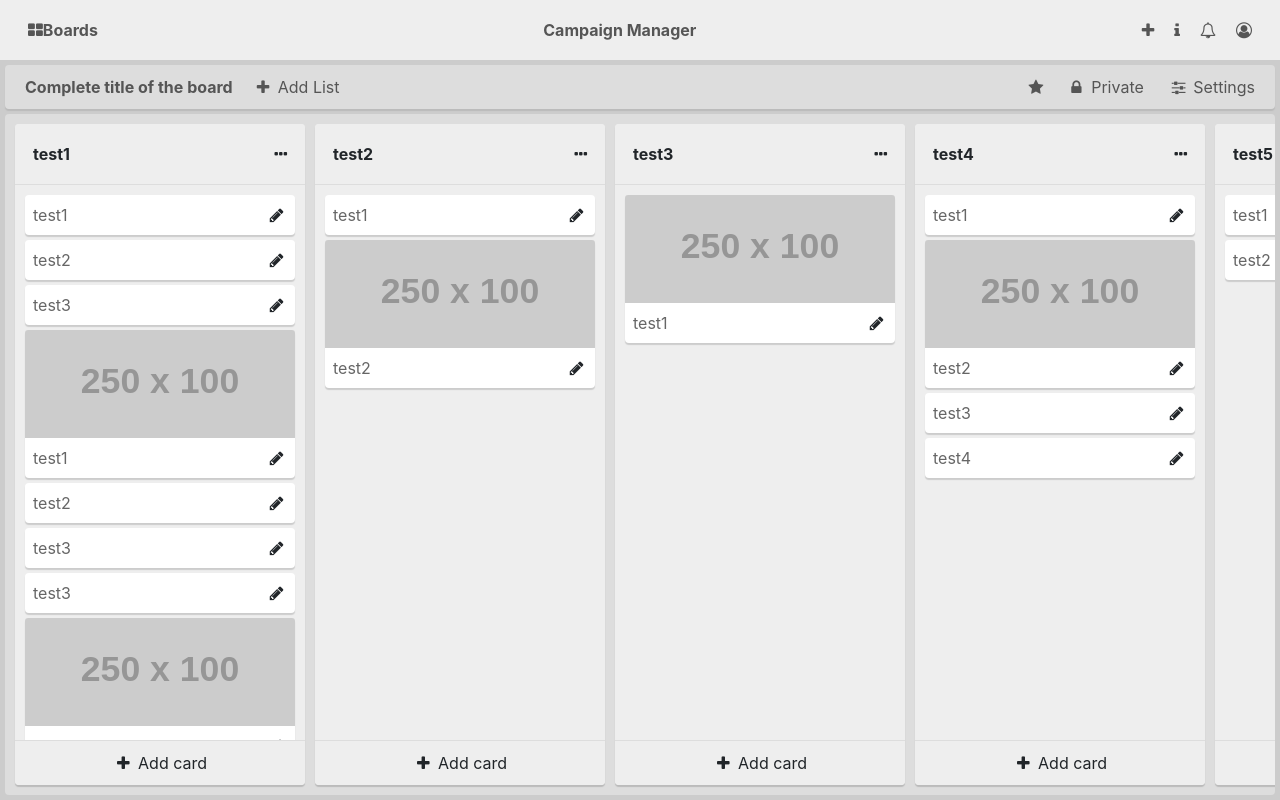
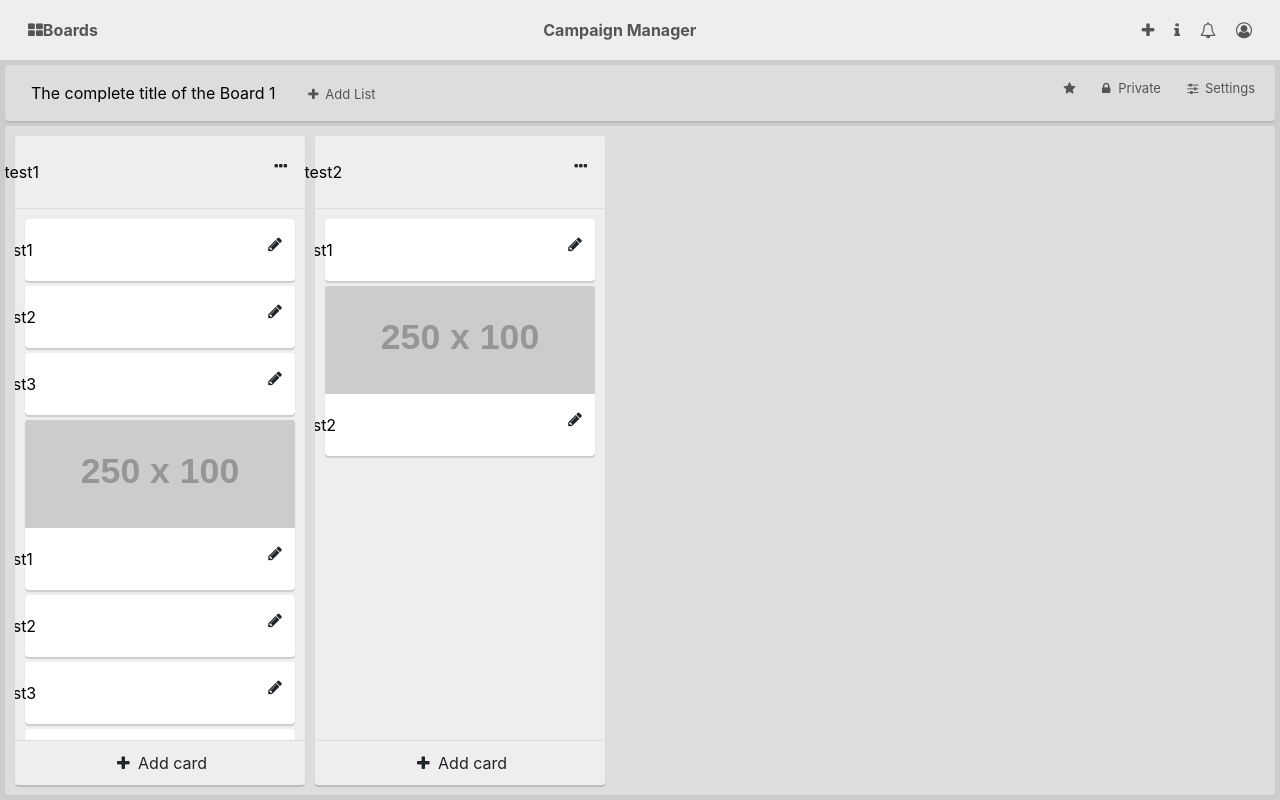
Before and after one commit to kacianoghelere/campaign-board, an Angular app: page /boards/1 in a window 1280 px wide. Built offline with nearby package versions, Linux system fonts and the light colour scheme.

Commit message:
Editores de titulos inseridos

```diff
--- a/src/app/app.module.ts
+++ b/src/app/app.module.ts
@@ -5,6 +5,7 @@ import {NgbModule} from '@ng-bootstrap/ng-bootstrap';
 
 import { BoardsModule } from './boards/boards.module';
 import { HomeModule } from './home/home.module';
+import { UtilModule } from './util/util.module';
 import { AppRoutingModule } from './app-routing.module';
 
 import { AppComponent } from './app.component';
@@ -15,6 +16,7 @@ import { AppComponent } from './app.component';
     BrowserModule,
     BoardsModule,
     HomeModule,
+    UtilModule,
     AppRoutingModule
   ],
   declarations: [
--- a/src/app/boards/board.ts
+++ b/src/app/boards/board.ts
@@ -1,3 +1,5 @@
+import { BoardList } from './board-list';
+
 /**
  * Board interface
  */
@@ -6,4 +8,5 @@ export interface Board {
   title: string;
   description?: string;
   favorite?: boolean;
+  lists?: BoardList[];
 }
--- a/src/app/boards/board/board.component.css
+++ b/src/app/boards/board/board.component.css
@@ -46,10 +46,14 @@
   width: 100%;
 }
 
+
+.board-panel .board-panel-header .simple-title { width: auto; }
+
 .board-panel .board-panel-header .link {
   border-radius: 4px;
   color: #555;
   cursor: pointer;
+  font-size: 13px;
   margin: 5px;
   padding: 5px;
   text-align: center;
--- a/src/app/boards/board/board.component.html
+++ b/src/app/boards/board/board.component.html
@@ -1,7 +1,12 @@
-<div class="board-panel">
+<form class="board-panel">
   <div class="board-panel-header">
     <div class="">
-      <b class="title">Complete title  of the board</b>
+      <span class="title">
+        <input class="simple-input"
+          type="text"
+          name="board-title"
+          [(ngModel)]="board.title">
+      </span>
       <a class="link" (click)="addList()">
         <i class="fa fa-plus fa-fw"></i> Add List
       </a>
@@ -20,20 +25,6 @@
   </div>
 
   <div class="board-panel-body">
-    <card-list *ngFor="let list of lists" [list]="list"></card-list>
-
-    <!-- <div class="card-container">
-      <div class="card card-inverse dark-card">
-        <div class="card-header">
-          <div class="d-flex justify-content-end">
-            <div class="mr-auto p-2">
-              <a class="add-card" (click)="addList()">
-                <i class="fa fa-plus fa-fw"></i> Add new list
-              </a>
-            </div>
-          </div>
-        </div>
-      </div>
-    </div> -->
+    <card-list *ngFor="let list of board.lists" [list]="list"></card-list>
   </div>
-</div>
+</form>
--- a/src/app/boards/board/board.component.ts
+++ b/src/app/boards/board/board.component.ts
@@ -1,6 +1,7 @@
 import { Component, OnInit } from '@angular/core';
 
 import { BoardsService } from '../boards.service';
+import { Board } from '../board';
 import { BoardCard } from '../board-card';
 import { BoardList } from '../board-list';
 
@@ -11,22 +12,27 @@ import { BoardList } from '../board-list';
 })
 export class BoardComponent implements OnInit {
 
-  lists: BoardList[];
+  board: Board;
 
   constructor(private boardsService: BoardsService) {
-    this.lists = this.boardsService.getList();
+    this.board = {
+      id: null,
+      title: "",
+      lists: []
+    };
   }
 
   addList(): void {
-    this.lists.push({
+    this.board.lists.push({
       id: 1,
-      title: 'test1',
-      description: 'description for test1',
+      title: 'New List',
+      description: '',
       cards: []
     });
   }
 
   ngOnInit() {
+    this.board = this.boardsService.find(1);
   }
 
 }
--- a/src/app/boards/board/card-list/card-list.component.html
+++ b/src/app/boards/board/card-list/card-list.component.html
@@ -2,7 +2,7 @@
   <div class="list-header">
     <div class="d-flex justify-content-end">
       <div class="mr-auto p-2">
-        <b class="card-title">{{list.title}}</b>
+        <input class="simple-input" type="text" [(ngModel)]="list.title">
       </div>
       <div class="p-2">
         <i class="fa fa-ellipsis-h"></i>
--- a/src/app/boards/board/card/card.component.css
+++ b/src/app/boards/board/card/card.component.css
@@ -7,14 +7,13 @@
   box-shadow: 0 2px 1px #ccc;
   box-sizing: border-box;
   margin: 5px;
-  /*padding: 10px;
+  /*padding: 5px;
   word-wrap: break-word;*/
 }
 
-.card:hover {
-  background: #fafafa;
-}
 
-.card a {
-  color: #666;
-}
+.card:hover { background: #fafafa; }
+
+.card a { color: #666; }
+
+.card .card-block { padding: 5px; }
--- a/src/app/boards/board/card/card.component.html
+++ b/src/app/boards/board/card/card.component.html
@@ -3,10 +3,10 @@
   <div class="card-block">
     <div class="d-flex justify-content-end">
       <div class="mr-auto p-2">
-        <a href="#">{{card.title}}</a>
+        <input class="simple-input" type="text" [(ngModel)]="card.title">
       </div>
       <div class="p-2">
-        <i class="fa fa-pencil fa-fw"></i>
+        <i class="fa fa-pencil"></i>
       </div>
     </div>
   </div>
--- a/src/app/boards/boards.module.ts
+++ b/src/app/boards/boards.module.ts
@@ -1,5 +1,6 @@
 import { NgModule } from '@angular/core';
 import { CommonModule } from '@angular/common';
+import { FormsModule, ReactiveFormsModule } from '@angular/forms';
 
 import { BoardsRoutingModule } from './boards-routing.module';
 import { BoardsComponent } from './boards.component';
@@ -13,6 +14,8 @@ import { CardComponent } from './board/card/card.component';
 @NgModule({
   imports: [
     CommonModule,
+    FormsModule,
+    ReactiveFormsModule,
     BoardsRoutingModule
   ],
   declarations: [
--- a/src/app/boards/boards.service.ts
+++ b/src/app/boards/boards.service.ts
@@ -1,15 +1,21 @@
 import { Injectable } from '@angular/core';
 
+import { Board } from './board';
 import { BoardCard } from './board-card';
 import { BoardList } from './board-list';
 
 @Injectable()
 export class BoardsService {
 
+  private boards: Board[];
   private lists: BoardList[];
 
   constructor() {
-    this.lists = [
+    this.boards = [
+      {
+        id: 1,
+        title: 'The complete title of the Board 1',
+        lists: [
           {
             id: 1,
             title: 'test1',
@@ -37,49 +43,13 @@ export class BoardsService {
               {id: 1, title: 'test1', description: 'description for test1'},
               {id: 2, title: 'test2', description: 'description for test2', img: 'http://fakeimg.pl/250x100/'}
             ]
-      },
-      {
-        id: 3,
-        title: 'test3',
-        description: 'description for test3',
-        cards: [
-          {id: 1, title: 'test1', description: 'description for test1', img: 'http://fakeimg.pl/250x100/'}
-        ]
-      },
-      {
-        id: 4,
-        title: 'test4',
-        description: 'description for test4',
-        cards: [
-          {id: 1, title: 'test1', description: 'description for test1'},
-          {id: 2, title: 'test2', description: 'description for test2', img: 'http://fakeimg.pl/250x100/'},
-          {id: 3, title: 'test3', description: 'description for test3'},
-          {id: 4, title: 'test4', description: 'description for test4'}
-        ]
-      },
-      {
-        id: 5,
-        title: 'test5',
-        description: 'description for test5',
-        cards: [
-          {id: 1, title: 'test1', description: 'description for test1'},
-          {id: 2, title: 'test2', description: 'description for test2'}
-        ]
-      },
-      {
-        id: 6,
-        title: 'test6',
-        description: 'description for test6',
-        cards: [
-          {id: 1, title: 'test1', description: 'description for test1', img: 'http://fakeimg.pl/250x100/'},
-          {id: 2, title: 'test2', description: 'description for test2'},
-          {id: 3, title: 'test3', description: 'description for test3'}
+          }
         ]
       }
     ];
   }
 
-  getList(): BoardList[] {
-    return this.lists;
+  find(id: number): Board {
+    return this.boards.find((board) => board.id == id);
   }
 }
--- a/src/styles.css
+++ b/src/styles.css
@@ -158,9 +158,7 @@ html, body {
   text-decoration: none;
 }
 
-.navbar.navbar-boards a:hover {
-  background-color: #f5f5f5;
-}
+.navbar.navbar-boards a:hover { background-color: #f5f5f5; }
 
 /* -------------------------------------------------------------------------- */
 /* DARK CARD */
@@ -174,3 +172,20 @@ html, body {
 }
 
 .dark-card .card-header { border: none; }
+
+
+/* */
+.simple-input {
+  background-color: transparent;
+  border: 1px dotted transparent;
+  -webkit-box-shadow: none;
+  -moz-box-shadow: none;
+  box-shadow: none;
+  padding: 5px;
+}
+
+.simple-input:focus {
+  background-color: #fff;
+  border: 1px dotted #e5e5e5;
+  border-radius: 4px;
+}
```
Also changed, not shown: src/app/util/util.module.ts (added, +13 -0 lines). Lines whose indentation alone changed are shown as unchanged.
